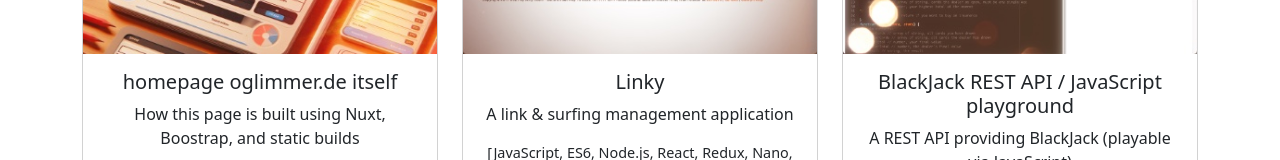
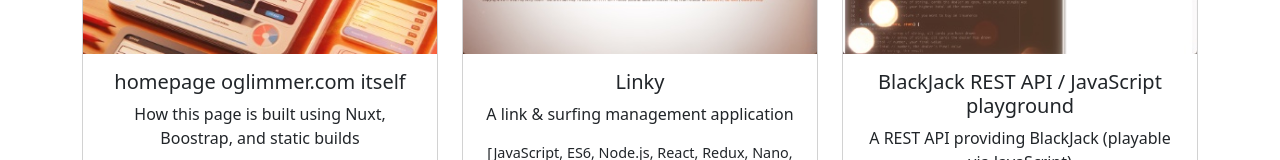
Before and after one commit to oglimmer/homepage-oglimmer.com, a Nuxt app: page / in a window 1280 px wide. Shown: the part 2176-2336 px from the top of the page. Built offline with nearby package versions, Linux system fonts and the light colour scheme.

Commit message:
change domain

```diff
--- a/app.vue
+++ b/app.vue
@@ -7,10 +7,10 @@
   meta: [
     { name: 'description', content: 'oglimmer\'s web-based applications, tools and games' },
     { name: 'og:type', content: 'website' },
-    { name: 'og:url', content: 'https://www.oglimmer.de/' },
+    { name: 'og:url', content: 'https://www.oglimmer.com/' },
     { name: 'og:title', content: 'oglimmer`s Web-Tech-Workshop' },
     { name: 'og:description', content: 'oglimmer\'s web-based applications, tools and games' },
-    { name: 'og:image', content: 'https://www.oglimmer.de/images/icon.png' }
+    { name: 'og:image', content: 'https://www.oglimmer.com/images/icon.png' }
   ],
   htmlAttrs: {
     lang: 'en',
@@ -98,9 +98,9 @@
     },
     {
         imageSrc: "./images/homepage-oglimmer.jpg",
-        title: "homepage oglimmer.de itself",
+        title: "homepage oglimmer.com itself",
         text: "How this page is built using Nuxt, Boostrap, and static builds",
-        linkData: [["https://github.com/oglimmer/homepage-oglimmer.de", "source code"]],
+        linkData: [["https://github.com/oglimmer/homepage-oglimmer.com", "source code"]],
         techList: "[Nuxt, Vue, TypeScript, Bootstrap]"
     },
     {
@@ -386,7 +386,7 @@
 
   <footer class="footer mt-auto py-3">
       <div class="container mt-5">
-          <span class="text-muted">© Copyright 2004-2023 by oglimmer.de - Oliver Zimpasser - All rights reserved.</span>
+          <span class="text-muted">© Copyright 2004-2024 by oglimmer.com - Oliver Zimpasser - All rights reserved.</span>
       </div>
   </footer>
 
```
Also changed, not shown: 1 other file (tests, documents, lock files or other folders).
